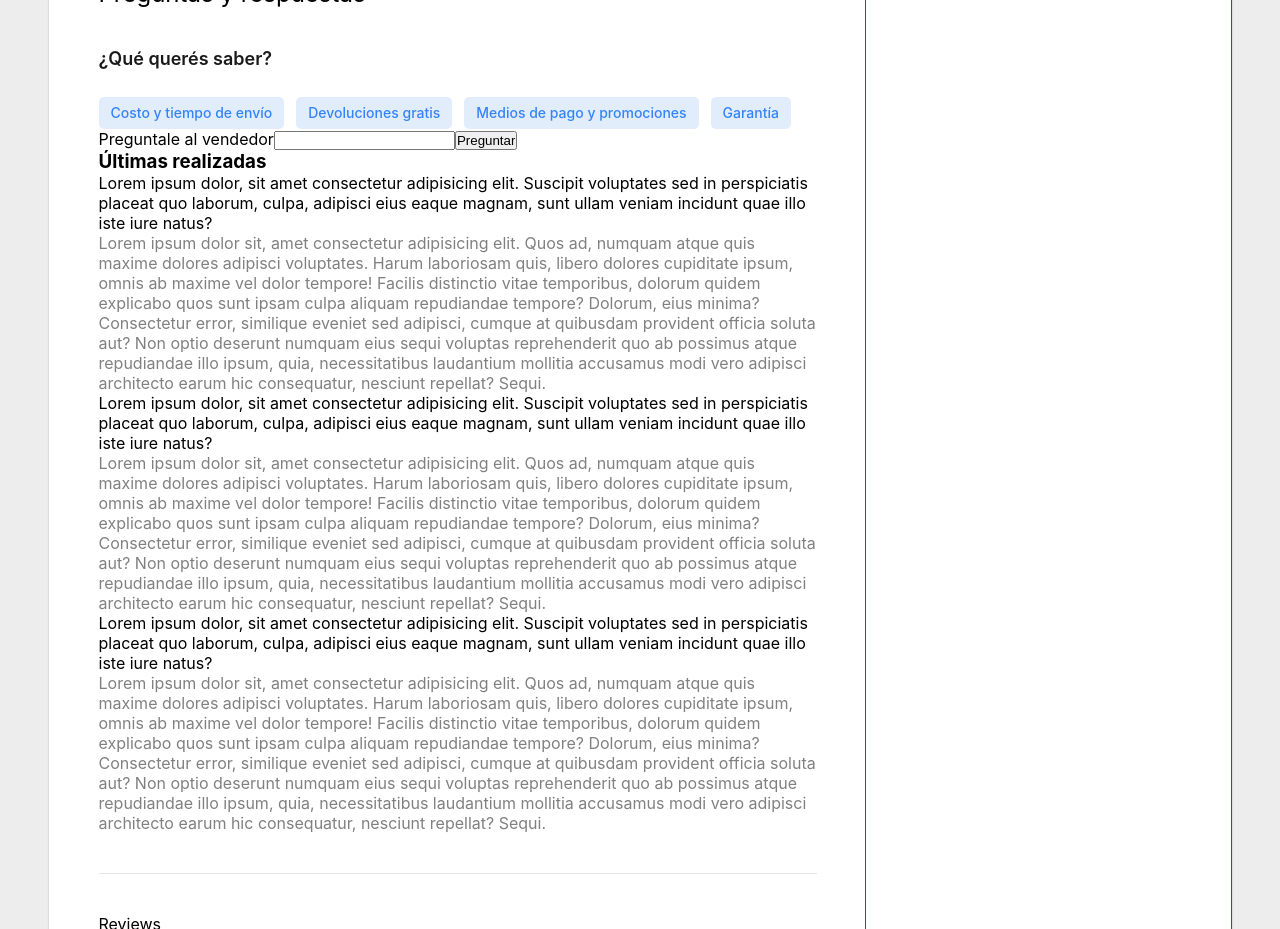
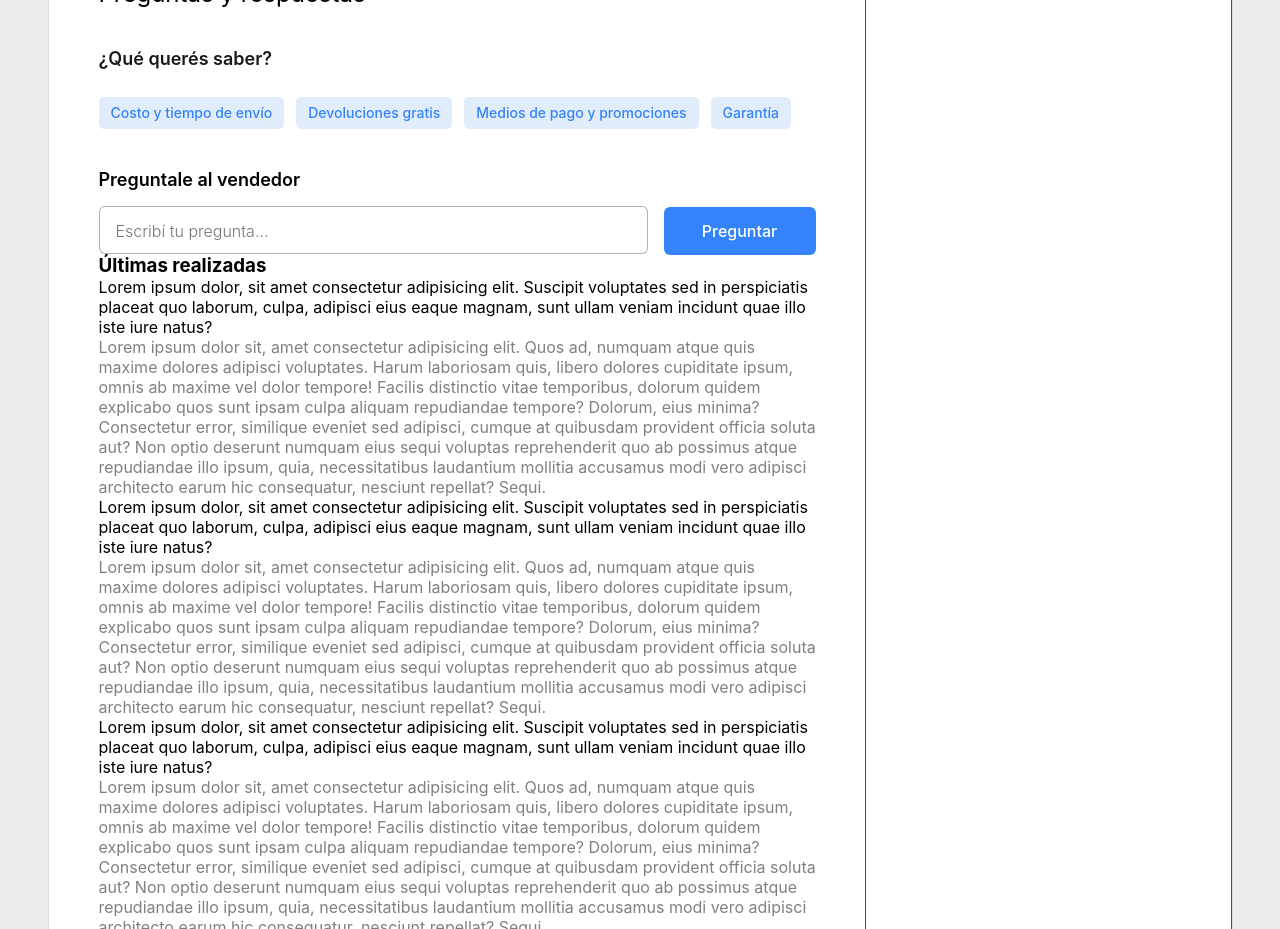
Before and after one commit to Carla1Z/mercadolibre-clone, a React (Create React App) app: page / in a window 1280 px wide. Shown: the part 2000-2929 px from the top of the page. Built offline with nearby package versions, Linux system fonts and the light colour scheme.

Commit message:
estilo en preguntale al vendedor

```diff
--- a/src/components/Product/Questions/Questions.module.css
+++ b/src/components/Product/Questions/Questions.module.css
@@ -41,3 +41,54 @@
   padding: 0 12px;
   cursor: pointer;
 }
+
+.qa {
+  margin-top: 40px;
+}
+
+.makequestion {
+  font-size: 18px;
+  font-weight: 600;
+}
+
+.form {
+  margin-top: 16px;
+  width: 718px;
+  height: 48px;
+}
+
+.form input {
+  height: 100%;
+  font-family: var(--family);
+}
+
+.text {
+  width: 549px;
+  border-radius: 6px;
+  font-size: 16px;
+  font-weight: 300;
+  padding: 15px 12px 13px 16px;
+  border: 1.5px solid rgba(0, 0, 0, 0.3);
+  color: var(--text1);
+}
+
+.text:focus-visible {
+  outline: none;
+  border: 2px solid var(--blue-btn1);
+}
+
+.button {
+  width: 152px;
+  border-radius: 6px;
+  margin-left: 16px;
+  background-color: var(--blue-btn1);
+  color: var(--white);
+  border-color: transparent;
+  font-size: 16px;
+  font-weight: 500;
+  cursor: pointer;
+}
+
+.button:hover {
+  background-color: var(--blue);
+}
--- a/src/components/Product/Questions/index.jsx
+++ b/src/components/Product/Questions/index.jsx
@@ -13,12 +13,12 @@ function Questions() {
           <li>Garantía</li>
         </ul>
       </div>
-      <div className="qa">
-        <label>
-          Preguntale al vendedor
-          <input type="text" />
-          <input type="submit" value="Preguntar" />
-        </label>
+      <div className={styles.qa}>
+        <p className={styles.makequestion}>Preguntale al vendedor</p>
+        <form className={styles.form}>
+          <input type="text" placeholder="Escribí tu pregunta..." className={styles.text} />
+          <input type="submit" value="Preguntar" className={styles.button} />
+        </form>
       </div>
       <div className={styles.container}>
         <h3>Últimas realizadas</h3>
```
